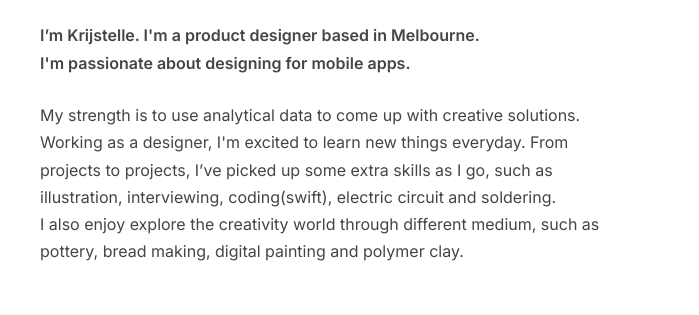
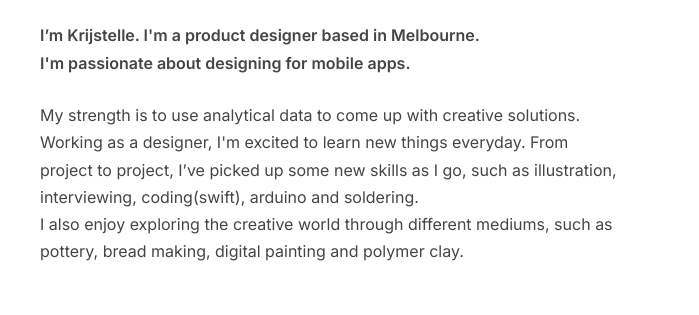
Before and after one commit to krijstelle/krijstelle.github.io, a plain HTML site: page about.html in a window 1280 px wide. Shown: the part 225-540 px from the top of the page, 0-699 px from the left. Drawn offline with Linux system fonts and the light colour scheme.

Commit message:
Update about.html

```diff
--- a/about.html
+++ b/about.html
@@ -225,9 +225,9 @@
                                     I'm passionate about designing for mobile apps.
                                 </p>
                                 <p class="text-base mt-24">
-                                    My strength is to use analytical data to come up with creative solutions. Working as a designer, I'm excited to learn new things everyday. From projects to projects, I’ve picked up some extra skills as I go, such as illustration, interviewing, coding(swift),
-                                    electric circuit and soldering.
-                                    </br> I also enjoy explore the creativity world through different medium, such as pottery, bread making, digital painting and polymer clay.
+                                    My strength is to use analytical data to come up with creative solutions. Working as a designer, I'm excited to learn new things everyday. From project to project, I’ve picked up some new skills as I go, such as illustration, interviewing, coding(swift),
+                                    arduino and soldering.
+                                  </br> I also enjoy exploring the creative world through different mediums, such as pottery, bread making, digital painting and polymer clay.
                                 </p>
 
 
@@ -327,7 +327,7 @@
           Illustration
           </h2>
                         <p class="text-base mt-24">
-                            In my spare time, I enjoy doing illustration. I went through different phases exploring different techniques in digital and on canvas. Lately I've been focusing more on surface design and working towards making my prints into products.
+                            In my spare time, I illustrate from my iPad. I went through different phases exploring different techniques in digital and on canvas. Lately I've been focusing more on surface design and working towards making my prints into products.
                         </p>
                     </div>
 
```
